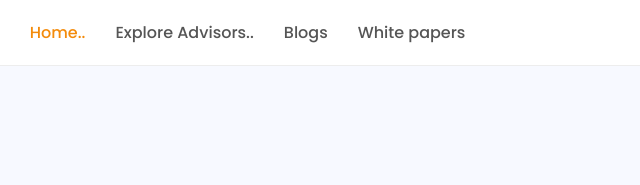
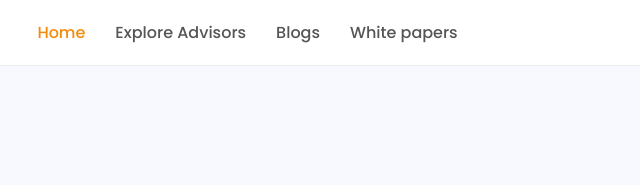
Before and after one commit to harshhax/fynro, a plain HTML site: page index.html in a window 1280 px wide. Shown: the top 185 px of the page, 338-978 px from the left. Drawn offline with Linux system fonts and the light colour scheme; a small style sheet from the web is missing; a web font is replaced by a local one.

Commit message:
Initial commit..

```diff
--- a/index.html
+++ b/index.html
@@ -16,8 +16,8 @@
                     <span class="fynro">Fynro</span>
                 </div>
                 <ul>
-                    <li class="home"><a href="#Home">Home..</a></li>
-                    <li><a href="#ExploreAdvisors">Explore Advisors..</a></li>
+                    <li class="home"><a href="#Home">Home</a></li>
+                    <li><a href="#ExploreAdvisors">Explore Advisors</a></li>
                     <li><a href="#Blogs">Blogs</a></li>
                     <li><a href="#White papers">White papers</a></li>
                 </ul>
```
